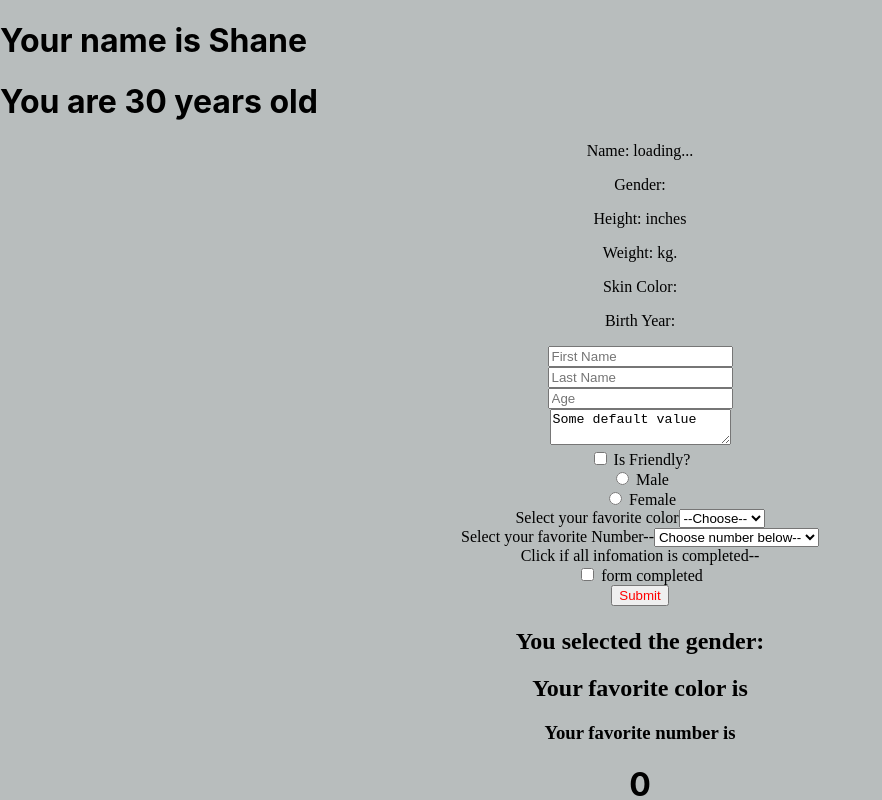
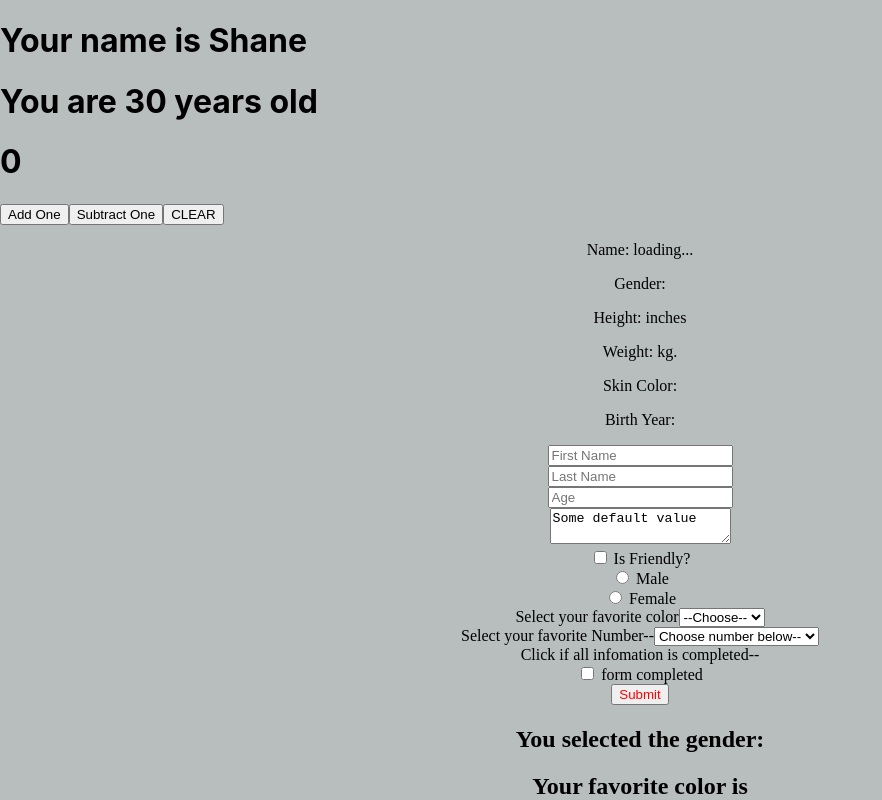
Before and after one commit to shanecolby/my_app_react, a React (Create React App) app: page / in a window 1280 px wide. Shown: the top 800 px of the page, without its empty margins (0-882 px from the left). Built offline with nearby package versions, Linux system fonts and the light colour scheme; no server answers.

Commit message:
add button and count with state

```diff
--- a/src/components/StatePract.js
+++ b/src/components/StatePract.js
@@ -3,11 +3,31 @@ import React, { useState } from "react"
 function StatePract() {
   const [name] = useState("Shane")
   const [age] = useState("30")
+  const [count, setCount] = useState(0)
+
+  function addOne() {
+    setCount(prevCount => prevCount + 1)
+  }
+
+  function subOne() {
+    setCount(prevCount => prevCount - 1)
+  }
+
+  function clear() {
+    setCount(prevCount => prevCount - prevCount)
+  }
+
+
+
 
   return (
     <div>
       <h1>Your name is {name}</h1>
       <h1>You are {age} years old</h1>
+      <h1>{count}</h1>
+      <button onClick={addOne}>Add One</button>
+      <button onClick={subOne}>Subtract One</button>
+      <button onClick={clear}>CLEAR</button>
     </div>
   )
 }
```
